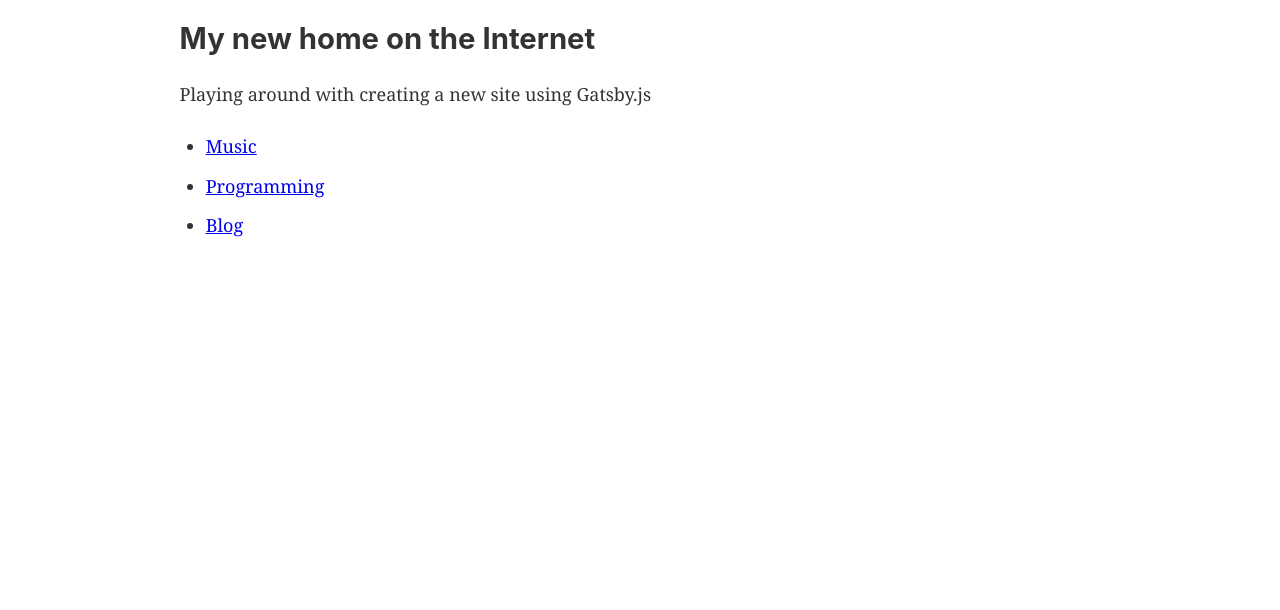
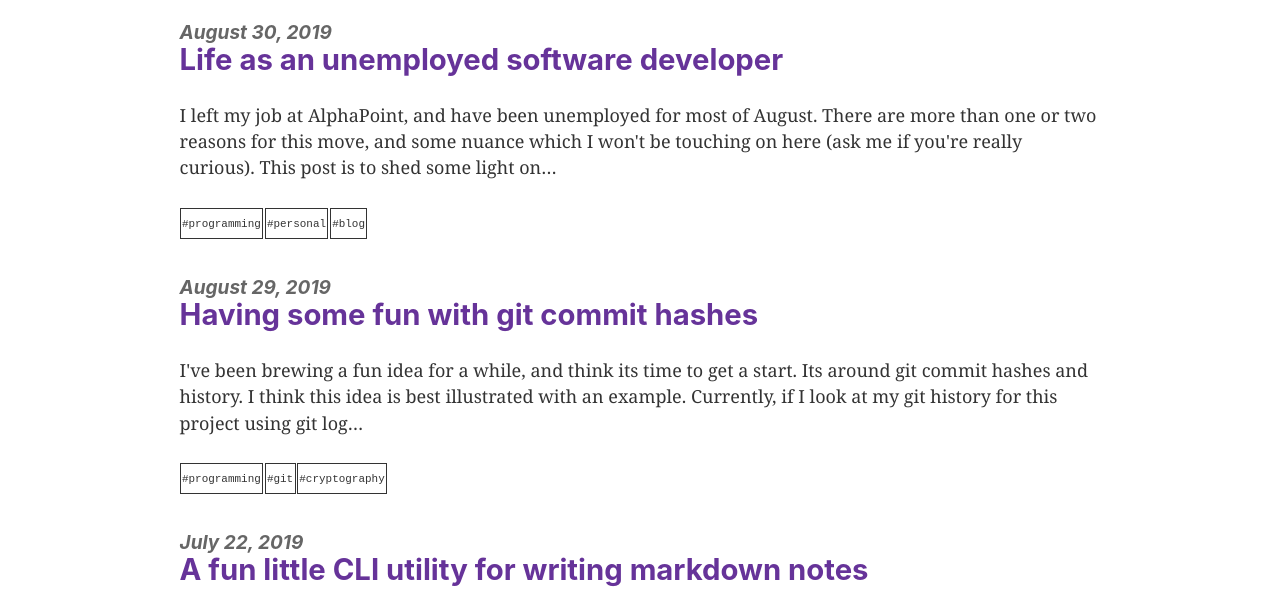
Before and after one commit to zachlysobey/personal-site, a Gatsby site: page / in a window 1280 px wide. Shown: the part 129-739 px from the top of the page. Built offline with nearby package versions, Linux system fonts and the light colour scheme; Gatsby itself is replaced by a stand-in of ours.

Commit message:
(display) start re-structuring the site
moves post previews to index

updates post styles

```diff
--- /dev/null
+++ b/src/components/blog-post.css
@@ -0,0 +1,30 @@
+.blog-post .date {
+    display: block;
+    color: #666;
+    font-size: .65em;
+    font-style: italic;
+}
+
+.blog-post.preview a {
+    text-decoration: none;
+}
+.blog-post.preview a,
+.blog-post.preview a:visited {
+    color: rebeccapurple;
+}
+.blog-post.preview a:hover {
+    text-decoration: underline;
+}
+
+.blog-post.preview .tag-list {
+    margin-left: 0;
+}
+.blog-post.preview .tag-list li {
+    font-size: .75em;
+    font-family: monospace;
+    list-style-type: none;
+    border: 1px solid #333;
+    padding: .125em;
+    margin-right: .125em;
+    display: inline-block;
+}
--- a/src/components/layout.js
+++ b/src/components/layout.js
@@ -6,6 +6,7 @@ import Helmet from 'react-helmet'
 import Header from './header'
 
 import './layout.css'
+import './blog-post.css'
 
 // import 'prismjs/themes/prism.css'
 // import 'prismjs/themes/prism-tomorrow.css'
--- a/src/pages/index.js
+++ b/src/pages/index.js
@@ -3,22 +3,54 @@ import Link from 'gatsby-link'
 
 import Layout from '../components/layout'
 
-export default () => (
-    <Layout>
-        <h2>My new home on the Internet</h2>
+export default ({ data }) => {
+    const { edges: posts } = data.allMarkdownRemark
+    return (
+        <Layout>
+            <div className="blog-posts">
+                {posts
+                    .filter((post) => post.node.frontmatter.title.length > 0)
+                    .map(({ node }) => {
+                        const { frontmatter, id, excerpt } = node
+                        const { date, path, title, tags } = frontmatter
+                        return (
+                            <div className="blog-post preview" key={id}>
+                                <h2>
+                                    <small className="date">{date}</small>{' '}
+                                    <Link to={path}>{title}</Link>
+                                </h2>
 
-        <p>Playing around with creating a new site using Gatsby.js</p>
+                                <p>{excerpt}</p>
 
-        <ul>
-            <li>
-                <Link to="/music/">Music</Link>
-            </li>
-            <li>
-                <Link to="/programming/">Programming</Link>
-            </li>
-            <li>
-                <Link to="/blog/">Blog</Link>
-            </li>
-        </ul>
-    </Layout>
-)
+                                <ul className="tag-list">
+                                    <span></span>
+                                    {(tags || []).map((tag, i) => (
+                                        <li key={i}>#{tag}</li>
+                                    ))}
+                                </ul>
+                            </div>
+                        )
+                    })}
+            </div>
+        </Layout>
+    )
+}
+
+export const pageQuery = graphql`
+    query IndexQuery {
+        allMarkdownRemark(sort: { order: DESC, fields: [frontmatter___date] }) {
+            edges {
+                node {
+                    excerpt(pruneLength: 250)
+                    id
+                    frontmatter {
+                        title
+                        date(formatString: "MMMM DD, YYYY")
+                        path
+                        tags
+                    }
+                }
+            }
+        }
+    }
+`
--- a/src/templates/blog-post.js
+++ b/src/templates/blog-post.js
@@ -11,7 +11,7 @@ export default function Template({ data }) {
                 <Helmet title={`Zach Lysobey - ${post.frontmatter.title}`} />
                 <div className="blog-post">
                     <h2>
-                        <small>{post.frontmatter.date}</small>{' '}
+                        <small className="date">{post.frontmatter.date}</small>{' '}
                         {post.frontmatter.title}
                     </h2>
                     <div
```
